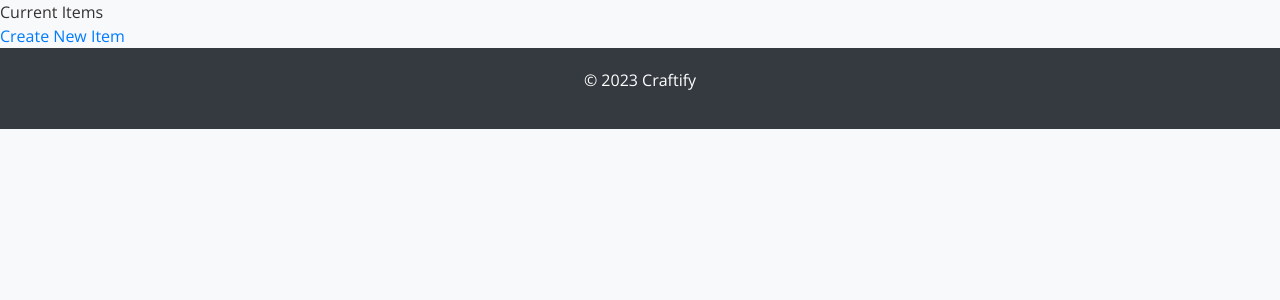
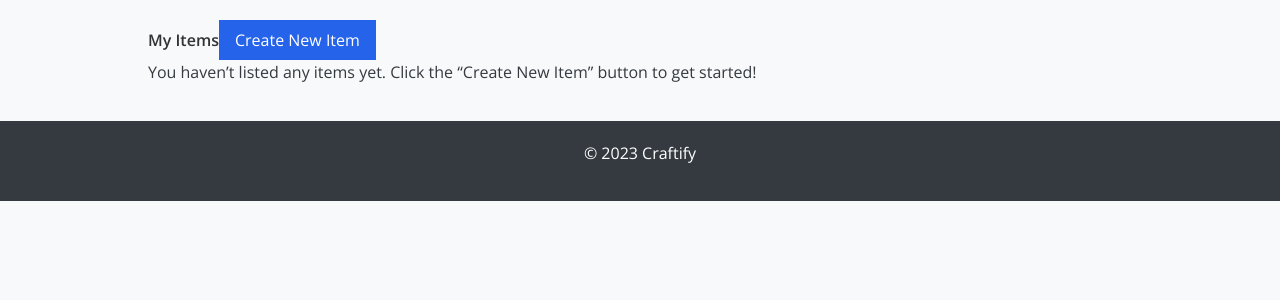
Before and after one commit to rgonzalez12/craftify, a Django app: page /items/my/ in a window 1280 px wide. Shown: the part 112-412 px from the top of the page. Run offline with Django 5.2, Linux system fonts and the light colour scheme; a user stored in the database is signed in; data comes from the database, SQL or seed files in the repository; both versions use the stored data as it was after the commit.

Commit message:
fixed urls to call on proper ids and view methods, updated my items html, removed comments from user views

```diff
--- a/craftify/templates/my_items.html
+++ b/craftify/templates/my_items.html
@@ -1,19 +1,60 @@
 {% extends 'base.html' %}
 
-{% block title %}My Items for Sale{% endblock %}
+{% block title %}My Items{% endblock %}
 
 {% block content %}
+<div class="container mx-auto py-8 px-4 sm:px-6 lg:px-8">
+    <div class="flex items-center justify-between mb-6">
+        <h1 class="text-2xl font-bold text-gray-800">My Items</h1>
+        <a href="{% url 'item_create' %}" class="inline-block bg-blue-600 text-white px-4 py-2 rounded hover:bg-blue-700 focus:outline-none focus:ring-2 focus:ring-blue-500 focus:ring-offset-2">
+            Create New Item
+        </a>
+    </div>
 
-<h1>Current Items</h1>
-<a href="{% url 'item_create' %}">Create New Item</a>
-<ul>
-  {% for item in items %}
-    <li>
-      {{ item.name }} - ${{ item.price }}
-      <a href="{% url 'item_update' item.pk %}">Edit</a>
-      <a href="{% url 'item_delete' item.pk %}">Delete</a>
-    </li>
-  {% endfor %}
-</ul>
-
+    {% if items %}
+        <div class="overflow-x-auto bg-white shadow-md rounded-lg p-4">
+            <table class="min-w-full divide-y divide-gray-200">
+                <thead>
+                    <tr>
+                        <th scope="col" class="px-4 py-2 text-left text-sm font-medium text-gray-700 uppercase tracking-wider">
+                            Image
+                        </th>
+                        <th scope="col" class="px-4 py-2 text-left text-sm font-medium text-gray-700 uppercase tracking-wider">
+                            Name
+                        </th>
+                        <th scope="col" class="px-4 py-2 text-left text-sm font-medium text-gray-700 uppercase tracking-wider">
+                            Price
+                        </th>
+                        <th scope="col" class="px-4 py-2"></th>
+                    </tr>
+                </thead>
+                <tbody class="divide-y divide-gray-200">
+                    {% for item in items %}
+                        <tr>
+                            <td class="px-4 py-2 whitespace-nowrap">
+                                {% if item.image %}
+                                    <img src="{{ item.image.url }}" alt="{{ item.name }}" class="h-16 w-16 object-cover rounded" />
+                                {% else %}
+                                    <span class="text-gray-500 text-sm">No Image</span>
+                                {% endif %}
+                            </td>
+                            <td class="px-4 py-2 whitespace-nowrap text-sm text-gray-800 font-semibold">
+                                {{ item.name }}
+                            </td>
+                            <td class="px-4 py-2 whitespace-nowrap text-sm text-gray-800">
+                                ${{ item.price }}
+                            </td>
+                            <td class="px-4 py-2 whitespace-nowrap text-right text-sm font-medium">
+                                <a href="{% url 'item_edit' item.id %}" class="text-blue-600 hover:text-blue-800 mr-4">Edit</a>
+                                <a href="{% url 'item_delete' item.id %}" class="text-red-600 hover:text-red-800">Delete</a>
+                            </td>
+                        </tr>
+                    {% endfor %}
+                </tbody>
+            </table>
+        </div>
+    {% else %}
+        <p class="text-gray-600">You haven’t listed any items yet. Click the “Create New Item” button to get started!</p>
+    {% endif %}
+</div>
 {% endblock %}
--- a/craftify/urls.py
+++ b/craftify/urls.py
@@ -37,6 +37,6 @@
     path('checkout/', cart_views.checkout, name='checkout'),
     path('items/my/', item_views.my_items, name='my_items'),
     path('items/create/', item_views.create_item, name='item_create'),
-    path('items/<int:pk>/edit/', item_views.update_item, name='item_edit'),
-    path('items/<int:pk>/delete/', item_views.delete_item, name='item_delete'),
+    path('items/<int:item_id>/edit/', item_views.update_item, name='item_edit'),
+    path('items/<int:item_id>/delete/', item_views.delete_item, name='item_delete'),
 ]
--- a/craftify/views/user_views.py
+++ b/craftify/views/user_views.py
@@ -108,7 +108,6 @@
 def profile(request, user_id):
     user = get_object_or_404(UserExtended, pk=user_id)
     if request.user == user:
-        # The logged-in user is viewing their own profile, allow editing.
         if request.method == 'POST':
             profile_form = UserProfileForm(request.POST, request.FILES, instance=user)
             contact_form = UserContactForm(request.POST, instance=user)
@@ -128,5 +127,4 @@
             'user': user
         })
     else:
-        # Another user is viewing the profile - read-only view
         return render(request, 'view_profile.html', {'user': user})
```
Also changed, not shown: db.sqlite3.
